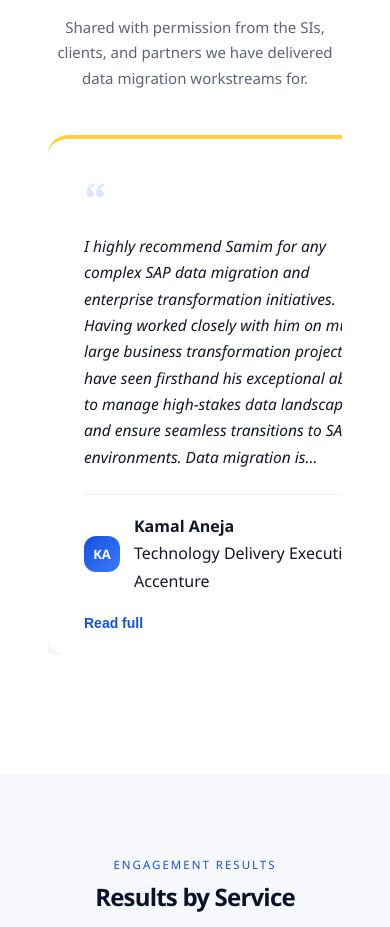
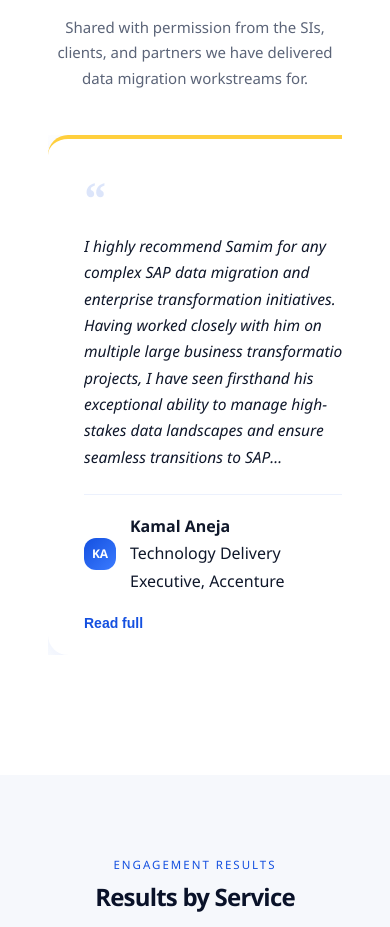
Before and after one commit to AnshumanMishraDev/etlzone-websitev2, a Next.js app: page /results in a window 390 px wide. Shown: the part 1580-2507 px from the top of the page. Built offline with nearby package versions, Linux system fonts and the light colour scheme.

Commit message:
fix: testimonial carousel mobile - 88vw cards, section overflow hidden, reduced padding/line-clamp

```diff
--- a/src/app/globals.css
+++ b/src/app/globals.css
@@ -576,29 +576,31 @@ table tr:nth-child(even) { background: var(--bg-light); }
 .quote-avatar { width: 44px; height: 44px; border-radius: 12px; background: linear-gradient(135deg, var(--brand-blue), var(--brand-blue-light)); color: #fff; font-weight: 800; display: flex; align-items: center; justify-content: center; font-size: 15px; flex-shrink: 0; }
 
 /* Testimonial Carousel - Horizontal Scroll */
-.testimonial-carousel-section { margin-bottom: 40px; }
+.testimonial-carousel-section { margin-bottom: 40px; overflow-x: hidden; }
 .testimonial-carousel-wrapper { position: relative; max-width: 1050px; margin: 0 auto; padding: 0 60px; }
 .testimonial-carousel-track { display: flex; gap: 28px; overflow-x: auto; scroll-snap-type: x mandatory; scroll-behavior: smooth; padding: 8px 4px; scrollbar-width: none; -ms-overflow-style: none; }
 .testimonial-carousel-track::-webkit-scrollbar { display: none; }
 
 @media (max-width: 768px) {
+  .testimonial-carousel-section { overflow-x: hidden; }
   .testimonial-carousel-wrapper { max-width: none; padding: 0; }
   .testimonial-carousel-track { padding: 0; gap: 0; }
-  .testimonial-card { width: 95vw; max-width: 95vw; padding: 24px 20px; box-sizing: border-box; border-radius: 0; }
-  .testimonial-text { font-size: 14.5px; -webkit-line-clamp: 6; word-break: break-word; overflow-wrap: anywhere; }
+  .testimonial-card { width: 88vw; max-width: 88vw; padding: 20px 16px; box-sizing: border-box; border-radius: 0; }
+  .testimonial-text { font-size: 14px; -webkit-line-clamp: 5; word-break: break-word; overflow-wrap: anywhere; }
   .carousel-btn { display: none !important; }
 }
 
 @media (max-width: 480px) {
+  .testimonial-carousel-section { overflow-x: hidden; }
   .testimonial-carousel-wrapper { max-width: none; padding: 0; }
   .testimonial-carousel-track { padding: 0; gap: 0; }
-  .testimonial-card { width: 95vw; max-width: 95vw; padding: 20px 16px; box-sizing: border-box; border-radius: 0; }
+  .testimonial-card { width: 88vw; max-width: 88vw; padding: 16px 12px; box-sizing: border-box; border-radius: 0; }
   .carousel-btn { display: none !important; }
-  .testimonial-text { font-size: 14px; -webkit-line-clamp: 5; word-break: break-word; overflow-wrap: anywhere; }
-  .quote-mark { font-size: 40px; margin-bottom: 8px; }
-  .testimonial-attribution { gap: 10px; padding-top: 12px; }
-  .quote-avatar { width: 36px; height: 36px; font-size: 13px; }
-  .read-full-btn { font-size: 13px; padding: 6px 0; margin-top: 8px; }
+  .testimonial-text { font-size: 13.5px; -webkit-line-clamp: 4; word-break: break-word; overflow-wrap: anywhere; }
+  .quote-mark { font-size: 36px; margin-bottom: 6px; }
+  .testimonial-attribution { gap: 8px; padding-top: 10px; }
+  .quote-avatar { width: 32px; height: 32px; font-size: 12px; }
+  .read-full-btn { font-size: 12.5px; padding: 4px 0; margin-top: 6px; }
 }
 .testimonial-card { background: #fff; border-radius: 20px; padding: 36px; box-shadow: 0 10px 30px rgba(20, 80, 224, 0.1); border-top: 4px solid var(--brand-yellow); position: relative; overflow: hidden; transition: max-height 0.5s cubic-bezier(0.23, 1, 0.32, 1), box-shadow 0.3s ease; scroll-snap-align: start; flex-shrink: 0; }
 .testimonial-card:hover { box-shadow: 0 16px 40px rgba(20, 80, 224, 0.15); }
```
